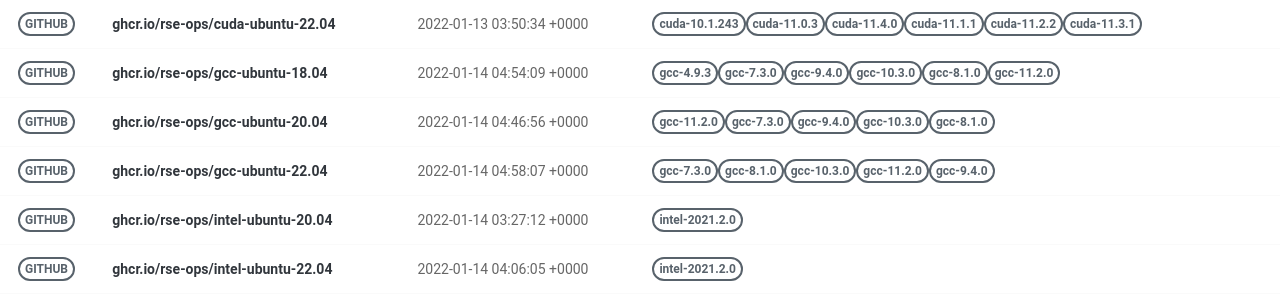
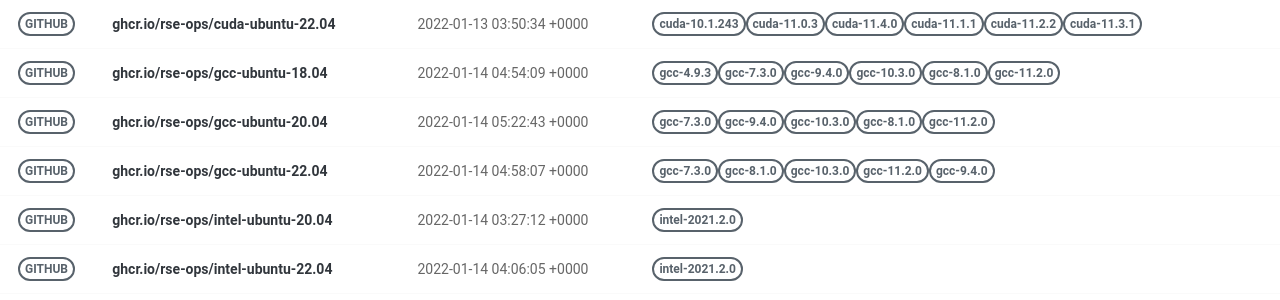
Before and after one commit to rse-ops/docker-images, a Jekyll site: the page built from pages/index.md, in a window 1280 px wide. Shown: the part 326-626 px from the top of the page. Built offline with Jekyll 4.4.1, drawn with Linux system fonts in a browser that asks for light colours; nearby versions of some CDN libraries.

Commit message:
Automated push to update library 2022-01-14

```diff
--- a/_library/ghcr.io-rse-ops-gcc-ubuntu-20.04.md
+++ b/_library/ghcr.io-rse-ops-gcc-ubuntu-20.04.md
@@ -1,14 +1,11 @@
 ---
 layout: container
 name: ghcr.io/rse-ops/gcc-ubuntu-20.04
-updated_at: 2022-01-14 04:46:56.367125
+updated_at: 2022-01-14 05:22:43.105059
 
 
 container_url: https://github.com/orgs/rse-ops/packages/container/package/gcc-ubuntu-20.04
 versions:
- - tag: gcc-11.2.0
-   dockerfile: https://github.com/rse-ops/docker-images/blob/main/ubuntu/gcc/Dockerfile
-   manifest: https://crane.ggcr.dev/manifest/ghcr.io/rse-ops/gcc-ubuntu-20.04:gcc-11.2.0
  - tag: gcc-7.3.0
    dockerfile: https://github.com/rse-ops/docker-images/blob/main/ubuntu/gcc/Dockerfile
    manifest: https://crane.ggcr.dev/manifest/ghcr.io/rse-ops/gcc-ubuntu-20.04:gcc-7.3.0
```
Also changed, not shown: other parts of _library/ghcr.io-rse-ops-gcc-ubuntu-20.04.md (+3 -0 lines).
